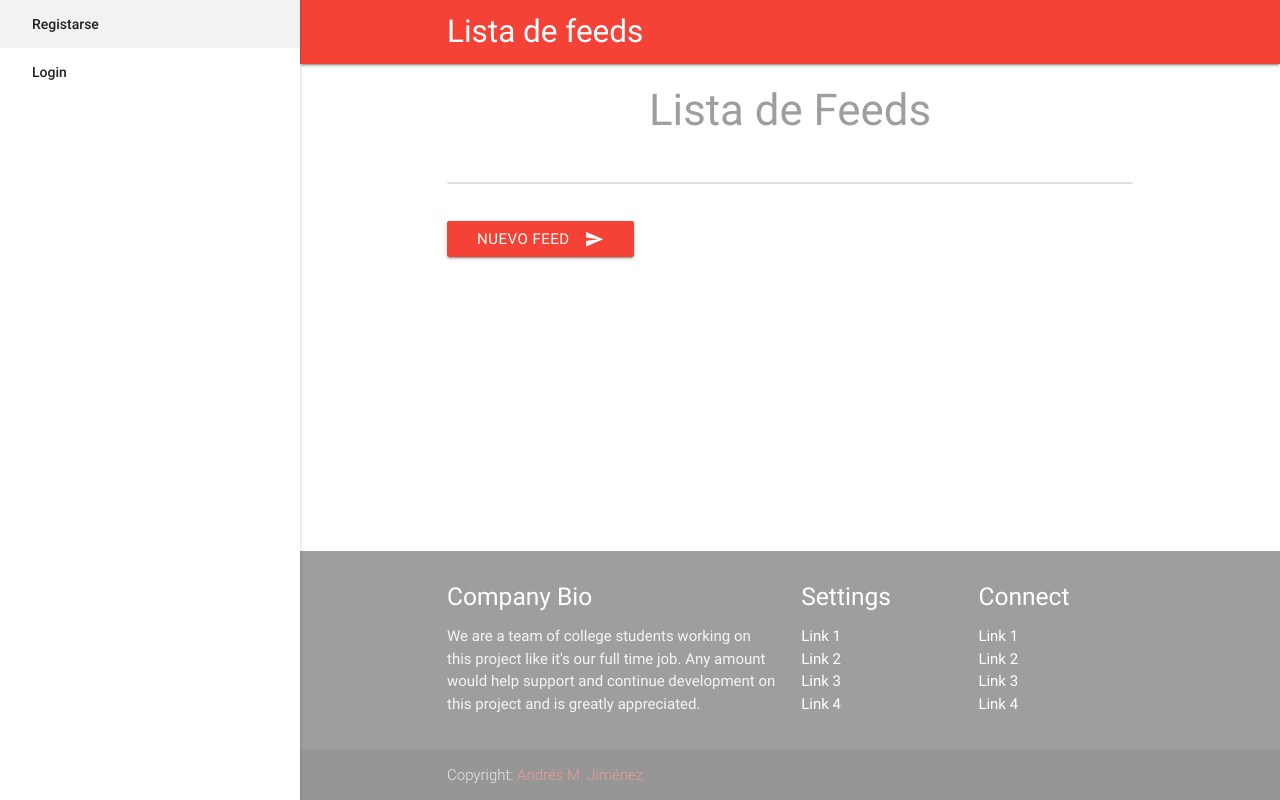
After one commit to andjimrio/LTN, a Django app: template templates/profile.html in a window 1280 px wide. The commit adds this page. Run offline with Django 3.2, Linux system fonts and the light colour scheme; the template is opened without the code that fills it, so the values that code supplies are empty; some libraries are stand-ins or nearby versions.

Commit message:
Añadida vista de feeds al perfil del usuario

```diff
--- a/Application/forms.py
+++ b/Application/forms.py
@@ -9,6 +9,11 @@ class UserForm(forms.ModelForm):
     password = forms.CharField(widget=forms.PasswordInput())
     email = forms.EmailField(widget=forms.EmailInput(attrs={'class' : 'validate'}))
 
+    def __init__(self, user, *args, **kwargs):
+        super(UserForm, self).__init__(*args, **kwargs)
+        self.fields['username'].initial = user.username
+        self.fields['email'].initial = user.email
+
     class Meta:
         model = User
         fields = ('username','password','email')
--- a/Application/views.py
+++ b/Application/views.py
@@ -12,6 +12,11 @@ from Application.index_utilities import identity,keywords
 
 def home(request):
     return render(request,'index.html',{})
+
+@login_required
+def profile(request):
+    feeds = get_feeds_by_user(request.user.id)
+    return render(request, 'profile.html', {'feeds':feeds})
 
 @login_required
 def feeds(request):
--- a/LTNews/urls.py
+++ b/LTNews/urls.py
@@ -15,7 +15,7 @@ Including another URLconf
 """
 from django.conf.urls import url, include
 from django.contrib import admin
-from Application.views import home,feeds,feed,article,register
+from Application.views import home,feeds,feed,article,register,profile
 from django.contrib.auth.views import login,logout
 from django.core.urlresolvers import reverse_lazy
 from django.conf import settings
@@ -31,7 +31,9 @@ urlpatterns = [
     url(r'^article/(?P<idItem>\w+)/', article, name='article'),
 
     url(r'^register/', register, name='register'),
+    url(r'^profile/', profile, name='profile'),
     url(r'^login/', login, {'template_name':'login.html'}, name='login'),
     url(r'^logout/', logout, {'next_page': reverse_lazy('home')}, name='logout'),
+
     url(r'^search/', include('haystack.urls')),
 ]+ static(settings.STATIC_URL, document_root=settings.STATIC_ROOT)
--- a/templates/base.html
+++ b/templates/base.html
@@ -37,7 +37,7 @@
                 </li>
 
                 <li><a href="{% url 'feeds' %}">Feeds</a></li>
-                <li><a href="#">Perfil</a></li>
+                <li><a href="{% url 'profile' %}">Perfil</a></li>
                 <li class="divider"></li>
                 <li><a href="{% url 'logout' %}">Logout</a></li>
             {% else %}
--- /dev/null
+++ b/templates/profile.html
@@ -0,0 +1,35 @@
+{% extends 'base.html' %}
+
+{% block titulo %}Profile{% endblock %}
+
+{% block encabezado %}Lista de feeds{% endblock %}
+
+{% block contenido %}
+    <div class="container">
+        <div class="row">
+            <div class="col s12">
+                <h3 class="{{ color_secondary }}-text  center">Lista de Feeds</h3>
+                <br>
+
+                <ul class="collection">
+                    {% for feed in feeds %}
+                        <li class="collection-item avatar">
+                            <img src="http://pad1.whstatic.com/images/thumb/c/c6/Newspaper-Outline-5.jpg/708px-Newspaper-Outline-5.jpg" alt="" class="circle">
+                            <span class="title">{{ feed.title }}</span>
+                            <p>{{ feed.description }}<br>
+                            <small>{{ feed.link }}</small></p>
+
+                            <a href="#!" class="secondary-content"><i class="material-icons">grade</i></a>
+                        </li>
+                    {% endfor %}
+                </ul>
+
+                <br>
+
+                <a class="btn waves-effect waves-light {{ color_primary }}" href="">
+                    Nuevo Feed <i class="material-icons right">send</i>
+                </a>
+            </div>
+        </div>
+    </div>
+{% endblock %}
```
